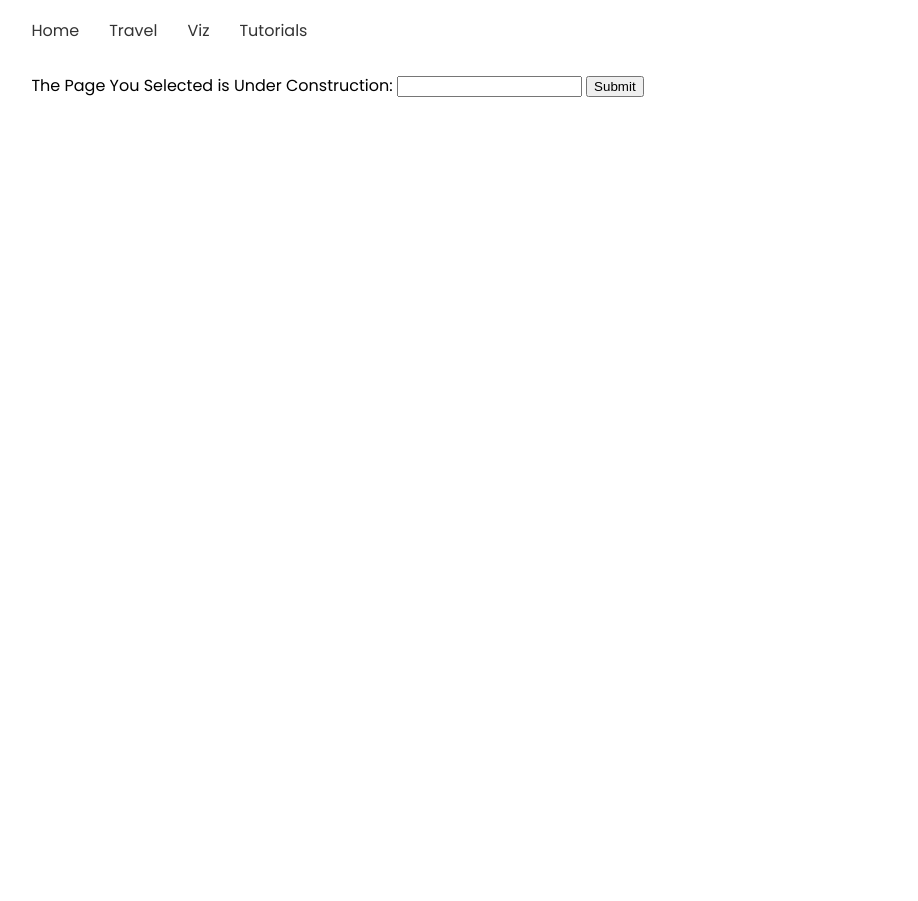
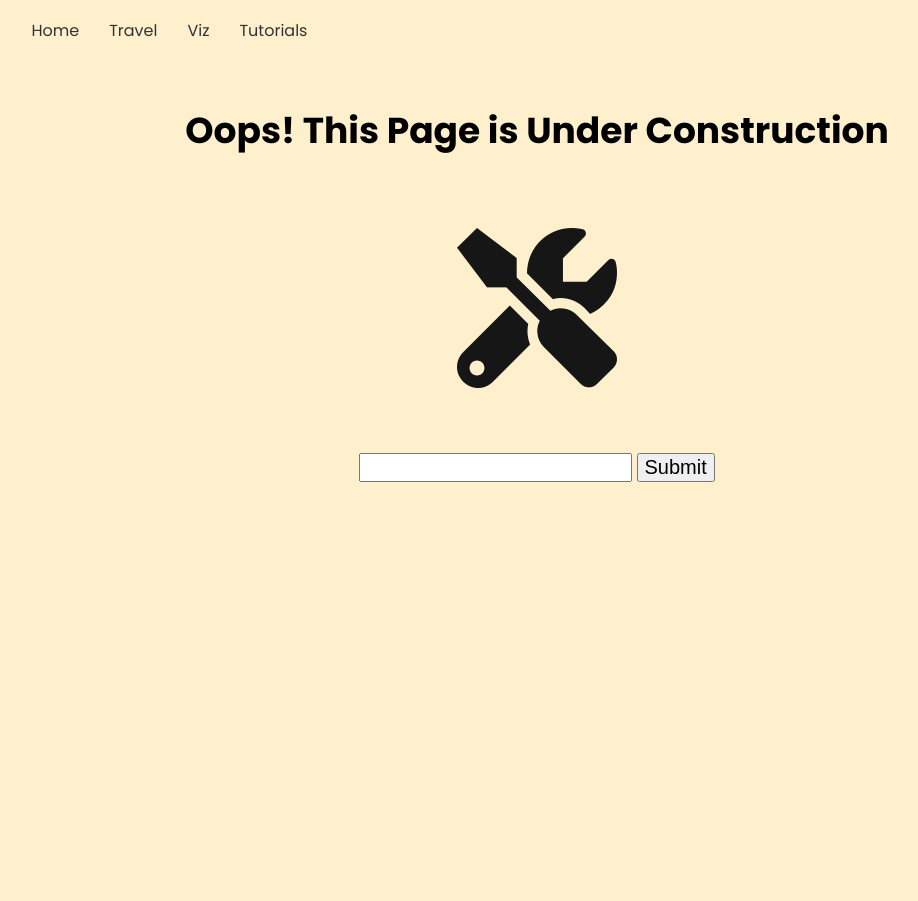
Before and after one commit to corydonbaylor/refactor, a Flask app: page /login in a window 1280 px wide. Shown: the whole page, without its empty margins (103-1021 px from the left). Before the commit the page ends 97 px from the top, so only its background shows below. Run offline with Flask 3, Linux system fonts and the light colour scheme.

Commit message:
made it nicer

```diff
--- a/app/utils/routes.py
+++ b/app/utils/routes.py
@@ -13,9 +13,4 @@ def login():
         else:
             return "Invalid Password", 403
 
-    return render_template('login.html')  # Ensure this template exists
-
-@utils_bp.route('/protected')
-@password_required
-def protected_route():
-    return "This is a protected route!"
+    return render_template('login.html', bg_class='index')  # Ensure this template exists
--- a/app/utils/templates/login.html
+++ b/app/utils/templates/login.html
@@ -3,9 +3,35 @@
 {% block title %}Travel{% endblock %}
 
 {% block content %}
-    <form method="POST">
-        <label for="password">The Page You Selected is Under Construction:</label>
-        <input type="password" id="password" name="password" required>
-        <button type="submit">Submit</button>
-    </form>
+<head>
+    <link rel="stylesheet" href="https://cdnjs.cloudflare.com/ajax/libs/font-awesome/6.0.0-beta3/css/all.min.css">
+    <style>
+        .centered-container {
+            display: flex;
+            flex-direction: column;
+            align-items: center;
+            height: 100vh; /* Adjust height as needed */
+        }
+        .fa-solid {
+            font-size: 20vh; /* Increase icon size */
+            padding: 5vh;
+            color: var(--secondary);
+        }
+        label, input, button {
+            font-size: 20px; /* Increase font size */
+        }
+    </style>
+</head>
+<body>
+    <div class="centered-container">
+        <h2>Oops! This Page is Under Construction</h2>
+        <i class="fa-regular fa-person-digging"></i>
+        <i class="fa-solid fa-screwdriver-wrench"></i>
+        <form method="POST">
+            <br>
+            <input type="password" id="password" name="password" required>
+            <button type="submit">Submit</button>
+        </form>
+    </div>
+</body>
 {% endblock%}
```
